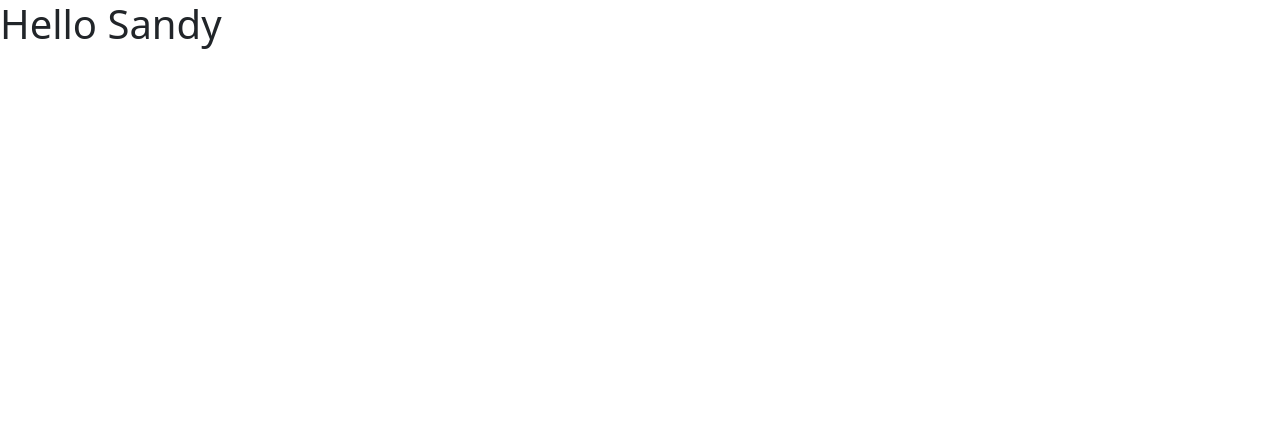
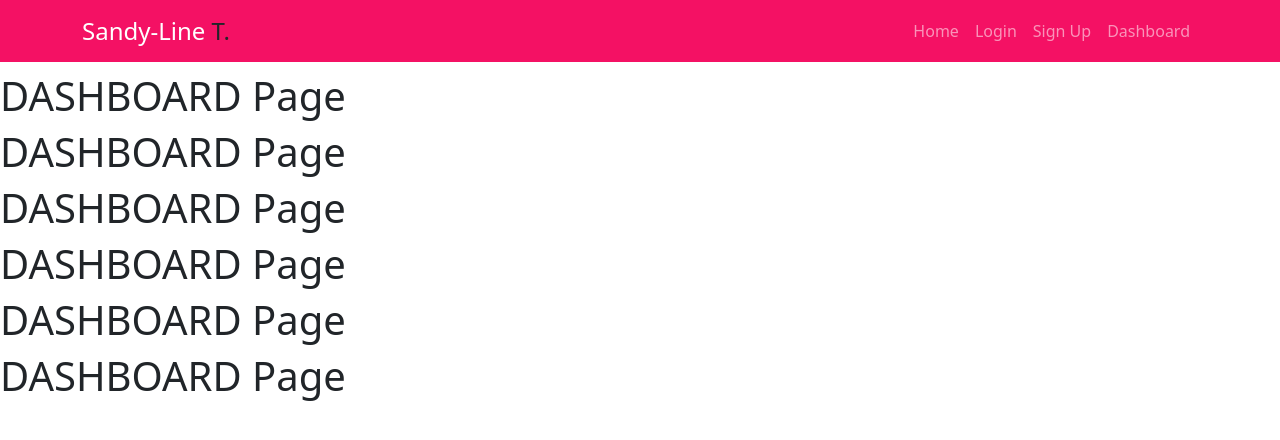
Before and after one commit to SandyTzns/cafront, a React (Create React App) app: page /dashboard in a window 1280 px wide. Shown: the top 440 px of the page. Built offline with nearby package versions, Linux system fonts and the light colour scheme.

Commit message:
Routing in App and NavigationBar, created Login, Signup, Dashboard and CreatePost components

```diff
--- a/package.json
+++ b/package.json
@@ -8,6 +8,7 @@
     "@testing-library/user-event": "^13.5.0",
     "axios": "^1.7.7",
     "bootstrap": "^5.3.3",
+    "bootstrap-icons": "^1.11.3",
     "react": "^18.3.1",
     "react-bootstrap": "^2.10.5",
     "react-dom": "^18.3.1",
--- a/src/App.js
+++ b/src/App.js
@@ -1,12 +1,20 @@
-import { BrowserRouter } from "react-router-dom";
+import { BrowserRouter, Route, Routes } from "react-router-dom";
+import NavigationBar from "./components/NavigationBar";
+import "../src/App.css";
+import Login from "./pages/Login";
+import SignUp from "./pages/SignUp";
+import Dashboard from "./pages/Dashboard";
 
-import "./styles/App.scss";
 function App() {
   return (
     <BrowserRouter>
-      <div className="App">
-        <h1>Hello Sandy</h1>
-      </div>
+      <NavigationBar />
+      <Routes>
+        <Route path="/" element={<h1>Accueil</h1>} />
+        <Route path="/login" element={<Login />} />
+        <Route path="/signup" element={<SignUp />} />
+        <Route path="/dashboard" element={<Dashboard />} />
+      </Routes>
     </BrowserRouter>
   );
 }
--- /dev/null
+++ b/src/components/NavigationBar.js
@@ -0,0 +1,41 @@
+import Navbar from "react-bootstrap/Navbar";
+import Container from "react-bootstrap/Container";
+import Nav from "react-bootstrap/Nav";
+import { Link } from "react-router-dom";
+
+function NavigationBar() {
+  return (
+    <div>
+      <Navbar
+        expand="lg"
+        className="bg-primary w-100 fixed-top z-1"
+        data-bs-theme="dark"
+      >
+        <Container>
+          <Navbar.Brand href="#" className="fs-4">
+            Sandy-Line <span className="text-dark">T.</span>
+          </Navbar.Brand>
+          <Navbar.Toggle aria-controls="basic-navbar-nav" />
+          <Navbar.Collapse id="basic-navbar-nav">
+            <Nav className="me-auto w-100 d-flex justify-content-end">
+              <Nav.Link as={Link} to="/">
+                Home
+              </Nav.Link>
+              <Nav.Link as={Link} to="/login">
+                Login
+              </Nav.Link>
+              <Nav.Link as={Link} to="/signup">
+                Sign Up
+              </Nav.Link>
+              <Nav.Link as={Link} to="/dashboard">
+                Dashboard
+              </Nav.Link>
+            </Nav>
+          </Navbar.Collapse>
+        </Container>
+      </Navbar>
+    </div>
+  );
+}
+
+export default NavigationBar;
--- a/src/index.js
+++ b/src/index.js
@@ -2,6 +2,7 @@ import React from "react";
 import ReactDOM from "react-dom/client";
 import App from "./App";
 import "bootstrap/dist/css/bootstrap.min.css";
+import "./scss/customs.scss";
 
 const root = ReactDOM.createRoot(document.getElementById("root"));
 root.render(
--- /dev/null
+++ b/src/pages/Dashboard.js
@@ -0,0 +1,19 @@
+import React from "react";
+
+function Dashboard() {
+  return (
+    <div>
+      <br />
+      <br />
+      <br />
+      <h1>DASHBOARD Page</h1>
+      <h1>DASHBOARD Page</h1>
+      <h1>DASHBOARD Page</h1>
+      <h1>DASHBOARD Page</h1>
+      <h1>DASHBOARD Page</h1>
+      <h1>DASHBOARD Page</h1>
+    </div>
+  );
+}
+
+export default Dashboard;
--- /dev/null
+++ b/src/pages/Login.js
@@ -0,0 +1,17 @@
+function Login() {
+  return (
+    <div>
+      <br />
+      <br />
+      <br />
+      <h1>LOGIN Page</h1>
+      <h1>LOGIN Page</h1>
+      <h1>LOGIN Page</h1>
+      <h1>LOGIN Page</h1>
+      <h1>LOGIN Page</h1>
+      <h1>LOGIN Page</h1>
+    </div>
+  );
+}
+
+export default Login;
--- /dev/null
+++ b/src/pages/SignUp.js
@@ -0,0 +1,19 @@
+import React from "react";
+
+function SignUp() {
+  return (
+    <div>
+      <br />
+      <br />
+      <br />
+      <h1>SIGN UP Page</h1>
+      <h1>SIGN UP Page</h1>
+      <h1>SIGN UP Page</h1>
+      <h1>SIGN UP Page</h1>
+      <h1>SIGN UP Page</h1>
+      <h1>SIGN UP Page</h1>
+    </div>
+  );
+}
+
+export default SignUp;
--- /dev/null
+++ b/src/scss/customs.scss
@@ -0,0 +1,6 @@
+@import "./variables";
+@import "./mixins";
+
+$primary: #f41164;
+
+@import "~bootstrap/scss/bootstrap.scss";
```
Also changed, not shown: src/pages/CreatePost.js (added, +7 -0 lines), src/App.css (renamed from src/styles/App.scss), src/scss/_mixins.scss (added), src/scss/_variables.scss (added), 1 other file (tests, documents, lock files or other folders).
